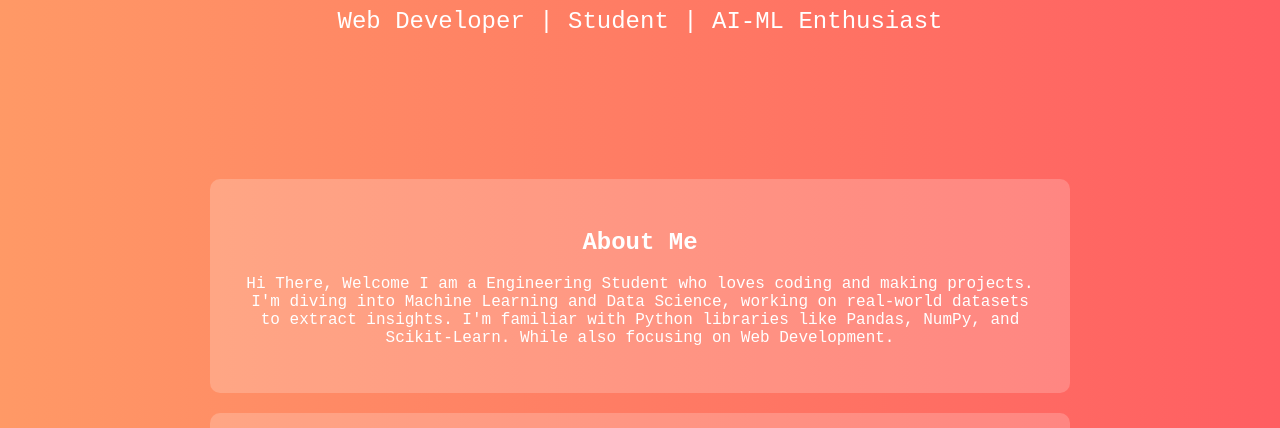
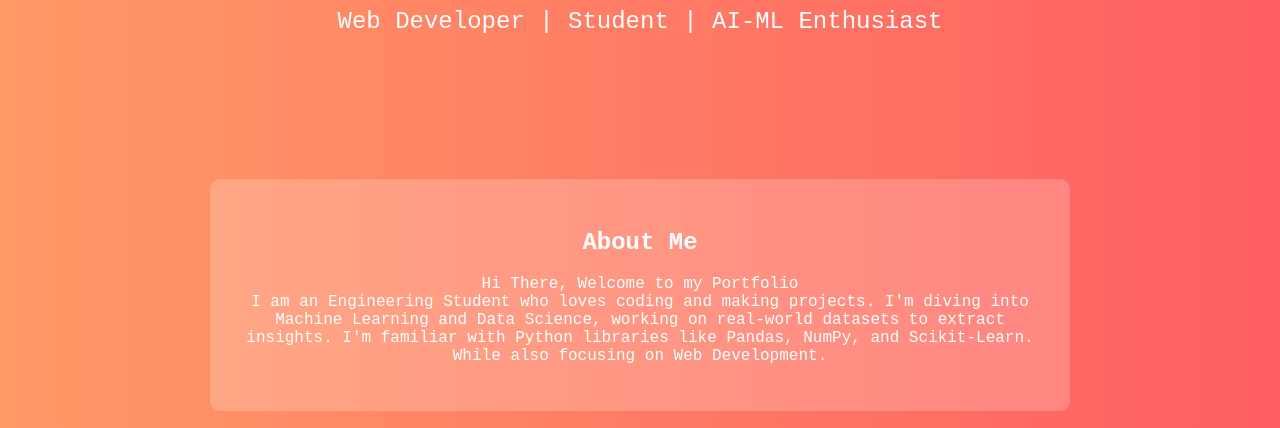
Before and after one commit to AryanSalunke987/MyPortfolio, a plain HTML site: page index.html in a window 1280 px wide. Shown: the part 347-775 px from the top of the page. Drawn offline with Linux system fonts and the light colour scheme.

Commit message:
Update index.html

```diff
--- a/index.html
+++ b/index.html
@@ -26,9 +26,11 @@
 
     <section id="about">
         <h2>About Me</h2>
-        <p>Hi There, Welcome
-            I am a Engineering Student who loves coding and making projects. I'm diving into Machine Learning and Data Science, working on real-world datasets to extract insights. I'm familiar with Python libraries like Pandas, NumPy, and Scikit-Learn.
+        <p>Hi There, Welcome to my Portfolio
+            <br>
+            I am an Engineering Student who loves coding and making projects. I'm diving into Machine Learning and Data Science, working on real-world datasets to extract insights. I'm familiar with Python libraries like Pandas, NumPy, and Scikit-Learn.
             While also focusing on Web Development.
+
         </p>
     </section>
 
```
